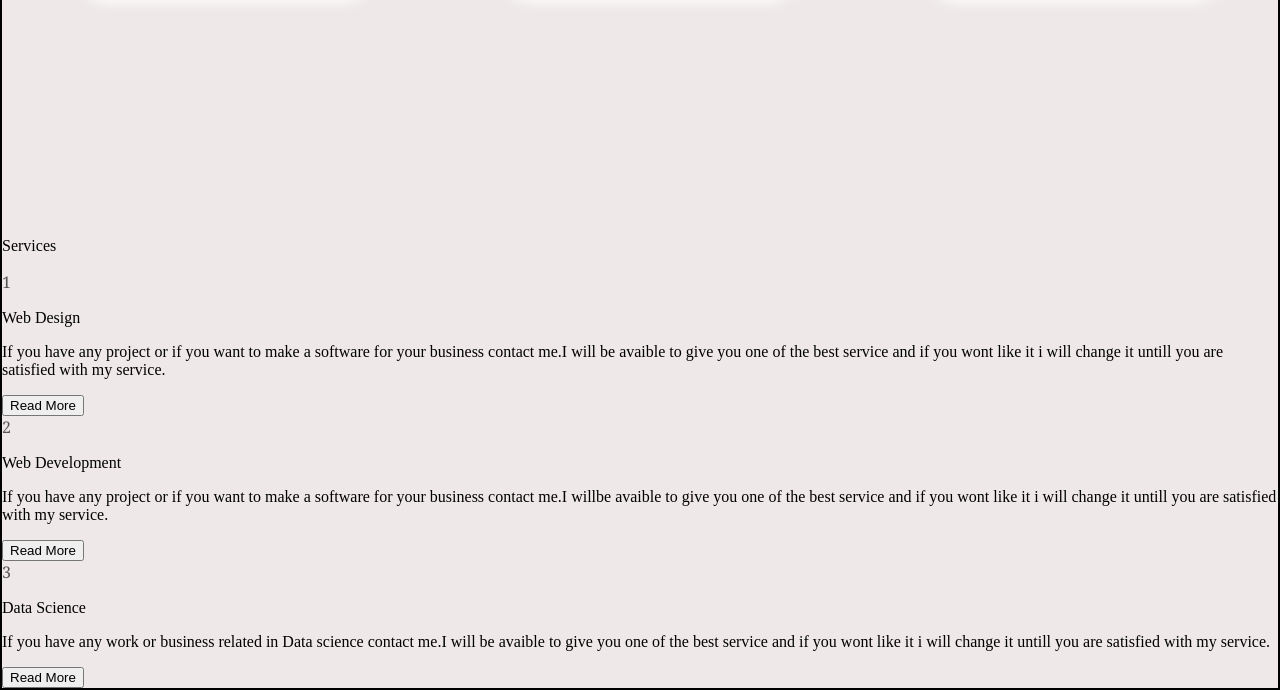
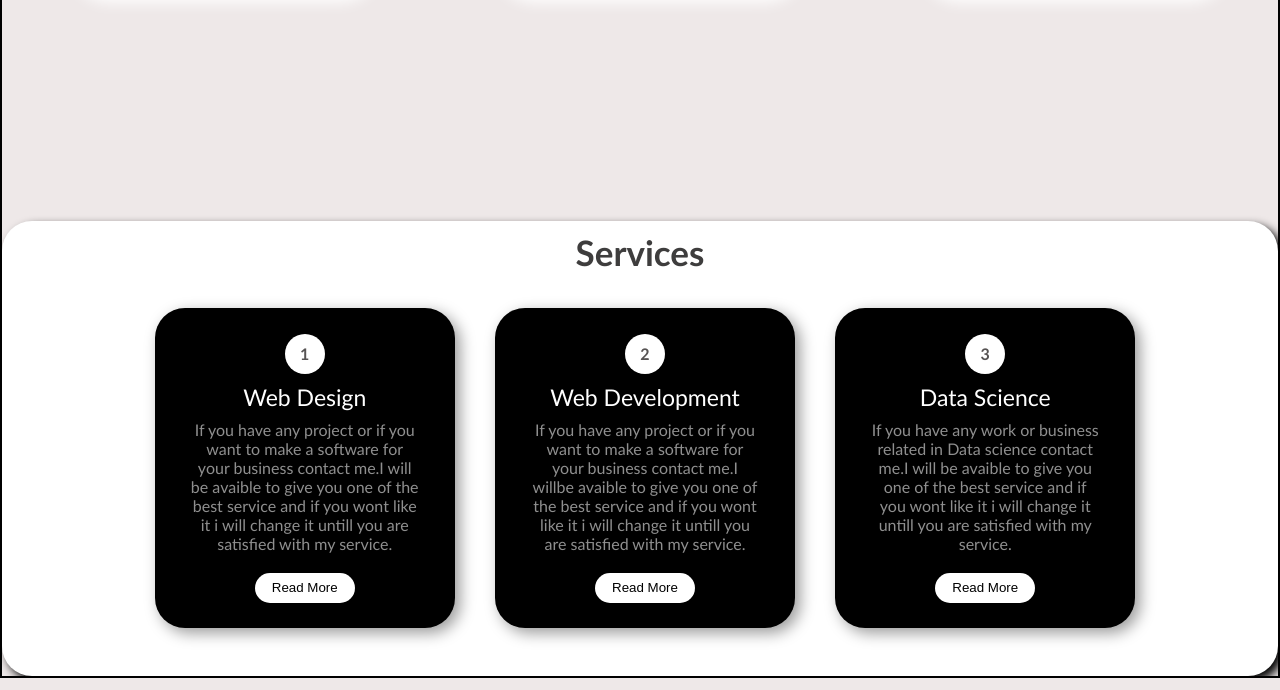
Before and after one commit to SayiaFelix/My-Portfolio, a plain HTML site: page index.html in a window 1280 px wide. Shown: the part 2533-3223 px from the top of the page. Drawn offline with Linux system fonts and the light colour scheme.

```diff
--- a/index.css
+++ b/index.css
@@ -446,3 +446,109 @@
     height: 170px;
     border-radius: 40px;
 }
+
+
+/*----Service Offers------*/
+
+.service-offers {
+    height: 430px;
+    width: 80%;
+    background-color: #ffffff;
+    padding: 2% 10% 0px 10%;
+    border-radius: 30px;
+    box-shadow: 5px 5px 10px;
+}
+
+.service-text {
+    font-family: calibri;
+    font-size: 35px;
+    font-weight: bold;
+    color: #3e3d3d;
+    text-align: center;
+    margin-top: -15px;
+}
+
+.service1,
+.service2,
+.service3 {
+    margin: 0px 0px 0px 10px;
+    text-align: center;
+    width: 300px;
+    height: 320px;
+    background-size: cover;
+    box-shadow: 5px 5px 15px rgba(0, 0, 0, 0.4);
+    display: flex;
+    justify-content: center;
+    align-items: center;
+    flex-direction: column;
+    background-color: #000000;
+    border-radius: 30px;
+}
+
+.service1:hover,
+.service2:hover,
+.service3:hover {
+    color: #000000;
+    background-color: #ffffff;
+    box-shadow: 2px 2px 12px rgba(0, 0, 0, 0.2);
+    transition: all ease 0.5s;
+}
+
+.service-container {
+    display: flex;
+    justify-content: space-around;
+}
+
+.service1 span,
+.service2 span,
+.service3 span {
+    width: 40px;
+    height: 40px;
+    border-radius: 50%;
+    display: flex;
+    background-color: #ffffff;
+    justify-content: center;
+    align-items: center;
+    font-family: calibri;
+    font-weight: bold;
+}
+
+.service1 p:nth-child(2),
+.service2 p:nth-child(2),
+.service3 p:nth-child(2) {
+    color: #ffffff;
+    font-family: calibri;
+    font-size: 23px;
+    line-height: 0px;
+}
+
+.service1 p:nth-child(3),
+.service2 p:nth-child(3),
+.service3 p:nth-child(3) {
+    color: #ffffff;
+    text-align: center;
+    font-family: calibri;
+    width: 230px;
+    margin: 0px 0px 20px 0px;
+    color: #8f8f8f
+}
+
+.service1 button,
+.service2 button,
+.service3 button {
+    width: 100px;
+    height: 30px;
+    background-color: #ffffff;
+    border: none;
+    outline: none;
+    border-radius: 15px;
+}
+
+.service1 button:hover,
+.service2 button:hover,
+.service3 button:hover {
+    color: #ffffff;
+    background-color: #000000;
+    box-shadow: 2px 2px 12px rgba(0, 0, 0, 0.2);
+    transition: all ease 0.5s;
+}
```
